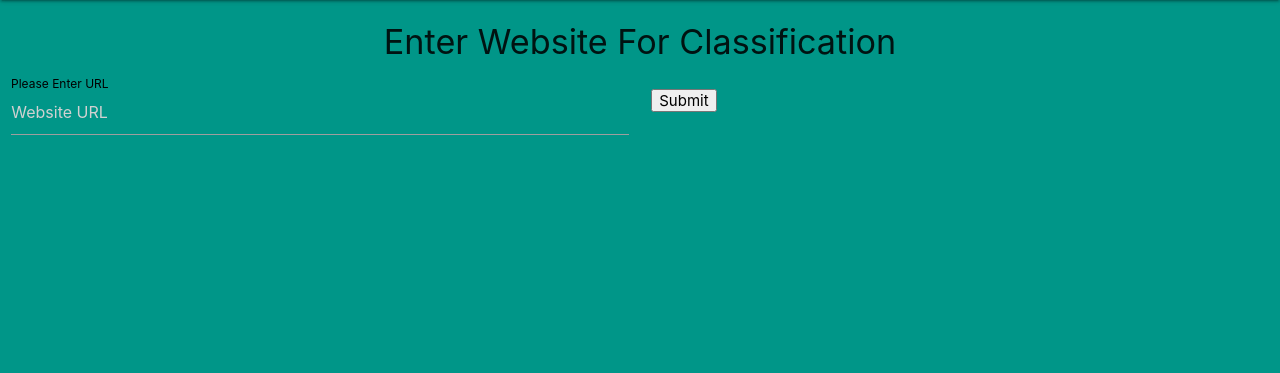
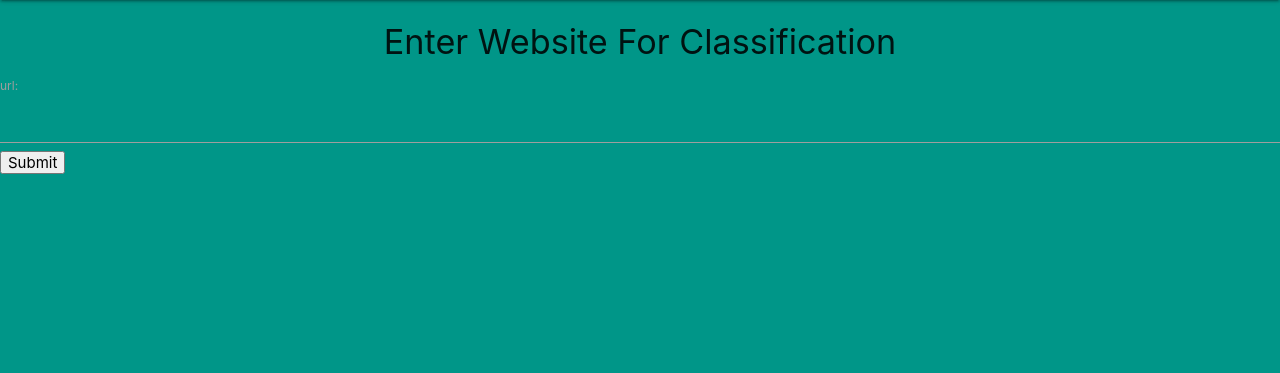
Before and after one commit to kieranaustin97/Websiteclassifier, a Django app: page / in a window 1280 px wide. Shown: the part 64-437 px from the top of the page. Run offline with Django 3.2, Linux system fonts and the light colour scheme.

Commit message:
Add forms.py and URLForm to index html

```diff
--- /dev/null
+++ b/mysite/mysite/classifier/forms.py
@@ -0,0 +1,4 @@
+from django import forms
+
+class URLForm(forms.Form):
+    url = forms.CharField(label='url', max_length=1000)
--- a/mysite/mysite/classifier/templates/classifier/home.html
+++ b/mysite/mysite/classifier/templates/classifier/home.html
@@ -3,17 +3,10 @@
 {% block content %}
 <h4 class="center-align">Enter Website For Classification</h4>
 
-<div class="row">
-    <form action="/your-url/" method="post" class="col s12">
-      <div class="row">
-        <div class="input-field col s6">
-            <input placeholder="Website URL" id="url" type="text" class="validate">
-          <label for="url">Please Enter URL</label>
-        </div>
-        <div class="input-field col s6">
-            <input type="submit" value="Submit">
-        </div>
-      </div>
-    </form>
-  </div>
+<form action="" method="post">
+    {% csrf_token %}
+    {{ form }}
+    <input type="submit" value="Submit">
+</form>
+
 {% endblock %}
--- a/mysite/mysite/classifier/urls.py
+++ b/mysite/mysite/classifier/urls.py
@@ -2,5 +2,5 @@ from django.conf.urls import url, include
 from . import views
 
 urlpatterns = [
-    url(r'^$', views.index, name='index')
+    url(r'^$', views.index, name='index'),
 ]
--- a/mysite/mysite/classifier/views.py
+++ b/mysite/mysite/classifier/views.py
@@ -1,6 +1,18 @@
 from django.shortcuts import render
+from django.http import HttpResponseRedirect
+
+from .forms import URLForm
 
 
 # Create your views here.
 def index(request):
-    return render(request, 'classifier/home.html')
+    if request.method == 'POST':
+        form = URLForm(request.POST)
+
+        if form.is_valid():
+            return HttpResponseRedirect('/thanks/')
+
+    else:
+        form = URLForm()
+
+    return render(request, 'classifier/home.html', {'form': form})
--- a/mysite/mysite/mysite/urls.py
+++ b/mysite/mysite/mysite/urls.py
@@ -18,6 +18,6 @@ from django.contrib import admin
 
 urlpatterns = [
     url(r'^admin/', admin.site.urls),
-    url(r'^$', include('classifier.urls')),
+    url(r'^', include('classifier.urls')),
 
 ]
```
